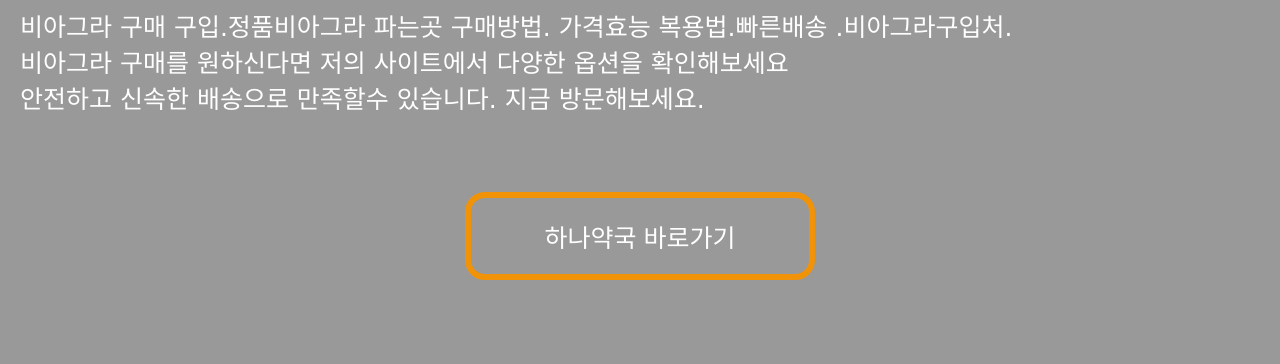
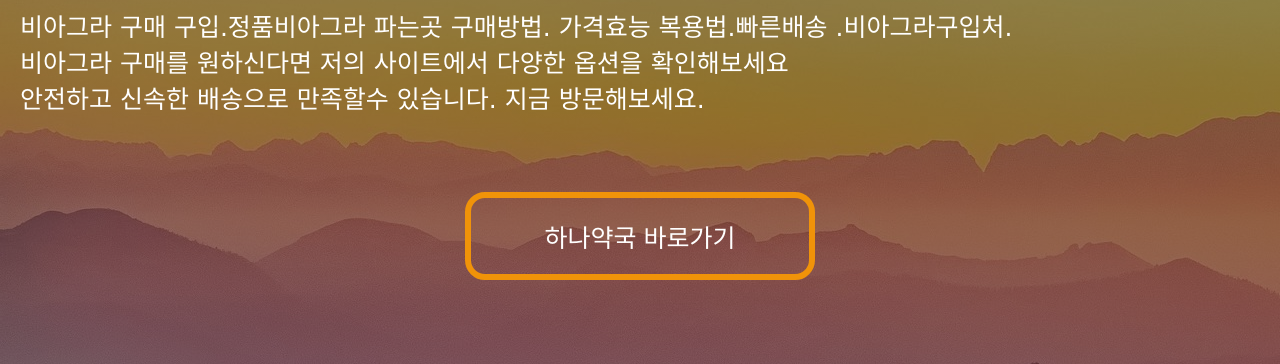
Before and after one commit to marumarudong/HNYK, a plain HTML site: page index.html in a window 1280 px wide. Shown: the part 436-800 px from the top of the page. Drawn offline with Linux system fonts and the light colour scheme.

Commit message:
Update styl.css

```diff
--- a/styl.css
+++ b/styl.css
@@ -12,7 +12,7 @@
   width: 100%;
   height: 100vh;
   background: linear-gradient(rgba(0, 0, 0, 0.4), rgba(0, 0, 0, 0.4)),
-    url(img/하나약국페이지.jpg);
+    url(/하나약국페이지.jpg);
 }
 
 .container .header {
```
